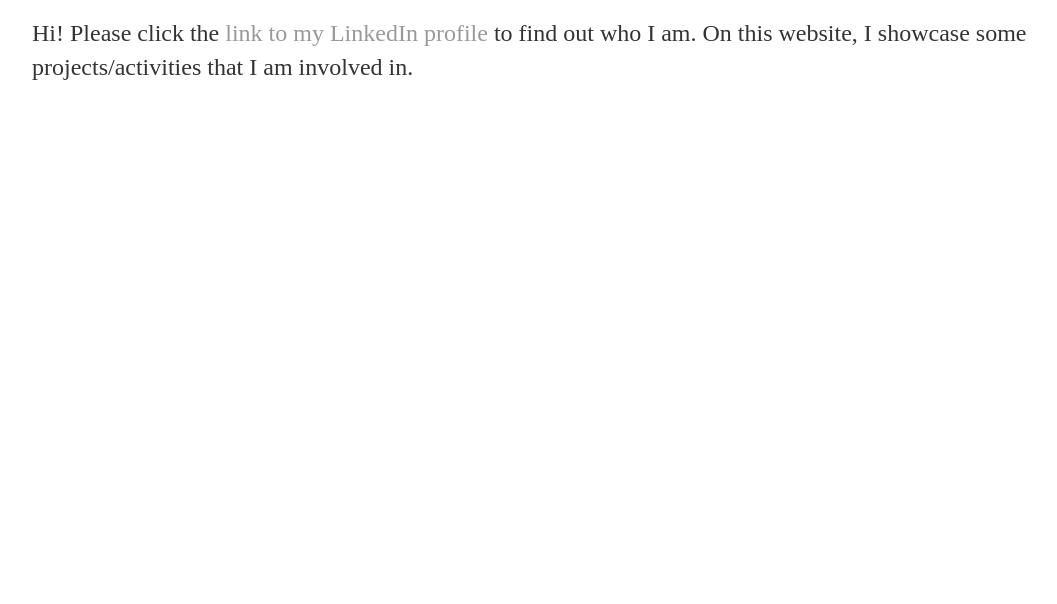
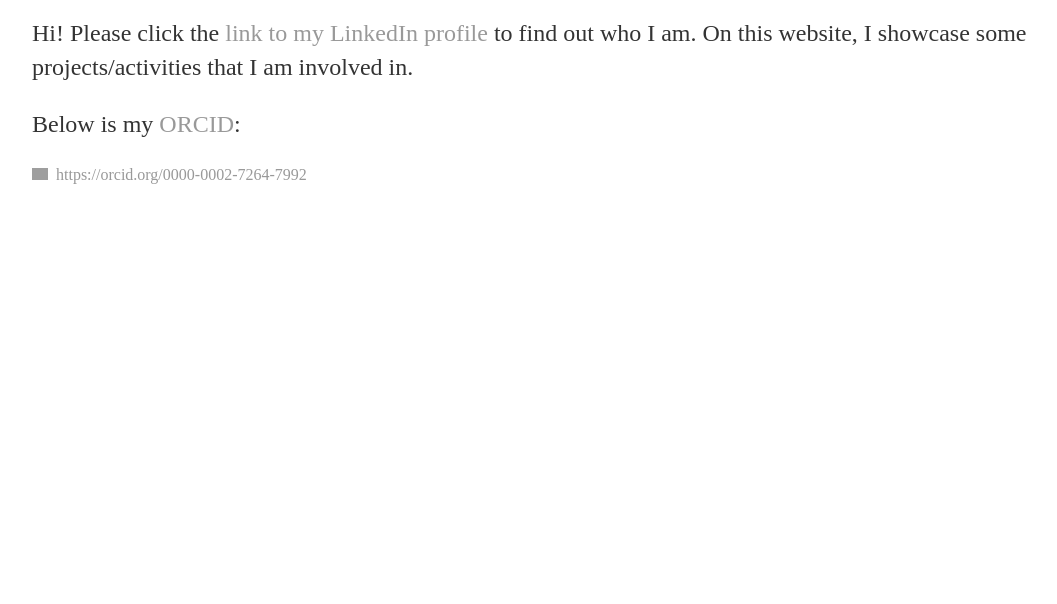
Before and after one commit to nullberg/mywebsite, a plain HTML site: page about.html in a window 1280 px wide. Shown: the part 196-800 px from the top of the page, without its empty margins (32-1089 px from the left). Drawn offline with Linux system fonts and the light colour scheme; grey boxes are pictures that could not be loaded.

Commit message:
Adding ORCID

```diff
--- a/about.html
+++ b/about.html
@@ -23,6 +23,9 @@
 
 	<p>Hi! Please click the <a href="https://www.linkedin.com/in/nathan-ullberg/">link to my LinkedIn profile</a> to find out who I am. On this website, I showcase some projects/activities that I am involved in.</p>
 
+	<p>Below is my <a href="https://en.wikipedia.org/wiki/ORCID">ORCID</a>:</p>
+<div itemscope itemtype="https://schema.org/Person"><a itemprop="sameAs" content="https://orcid.org/0000-0002-7264-7992" href="https://orcid.org/0000-0002-7264-7992" target="orcid.widget" rel="me noopener noreferrer" style="vertical-align:top;"><img src="https://orcid.org/sites/default/files/images/orcid_16x16.png" style="width:1em;margin-right:.5em;" alt="ORCID iD icon">https://orcid.org/0000-0002-7264-7992</a></div>
+
 <!--
 	<figure id="profile_image">
 	  <p><img src="IKU_profile_image.jpg"
```
